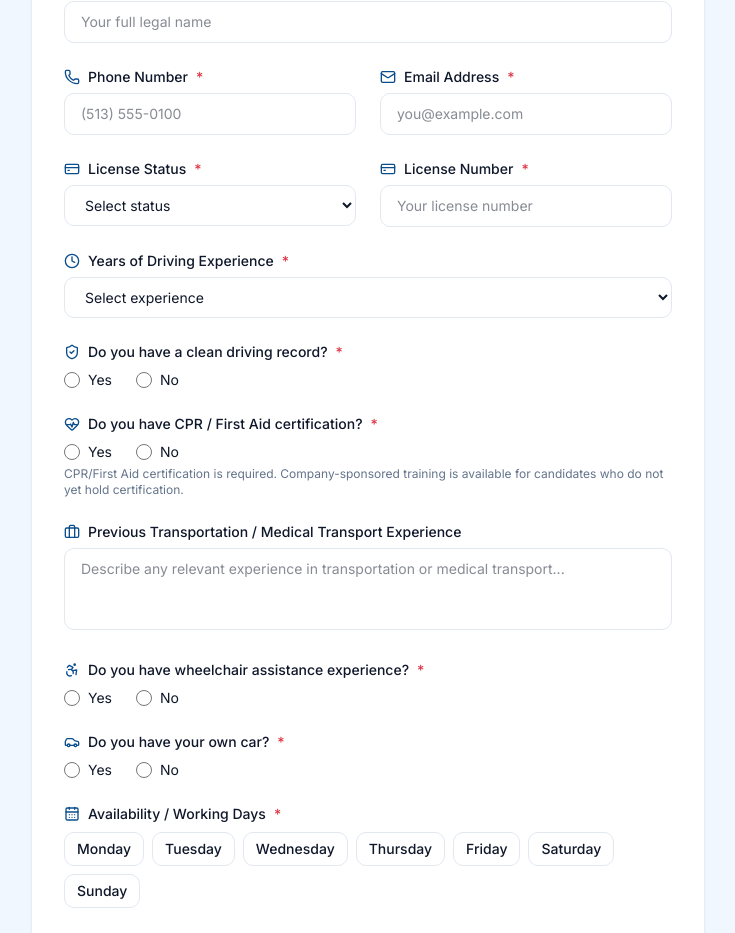
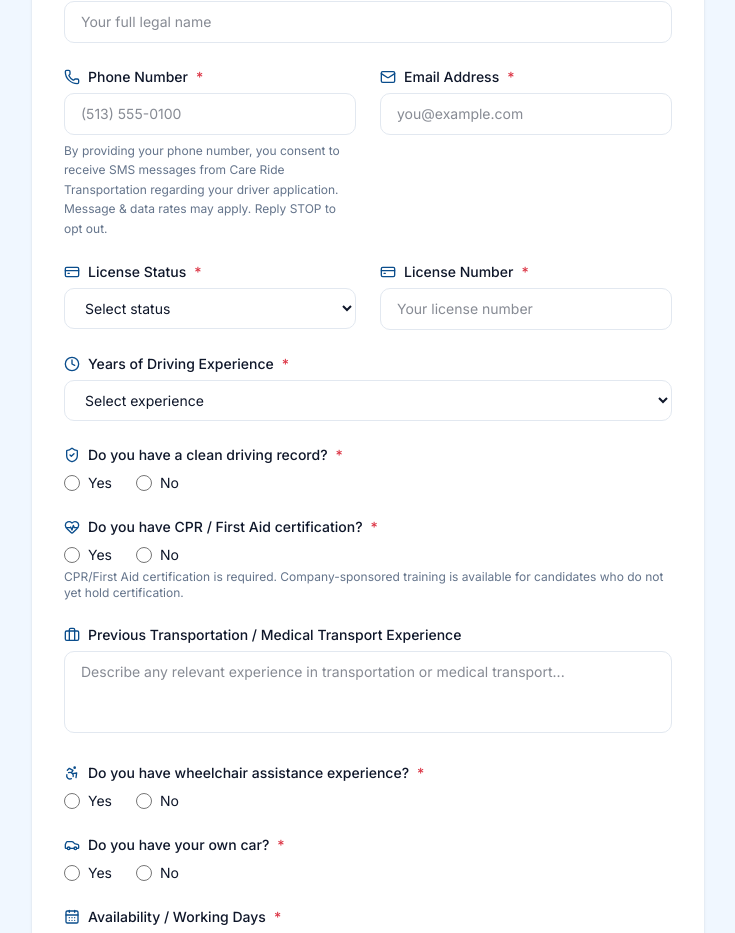
Before and after one commit to Ziya911/crtohio, a Next.js app: page /become-a-driver in a window 1280 px wide. Shown: the part 3569-4502 px from the top of the page, without its empty margins (272-1007 px from the left). Built offline with nearby package versions, Linux system fonts and the light colour scheme; no server answers.

Commit message:
Fix: add consent message for SMS notifications in forms

```diff
--- a/components/booking/steps/StepPassengerInfo.tsx
+++ b/components/booking/steps/StepPassengerInfo.tsx
@@ -117,6 +117,9 @@ export function StepPassengerInfo({ registerValidate, prefill }: Props) {
               {errors.passengerPhone}
             </p>
           )}
+          <p className="mt-1.5 text-xs text-muted-foreground leading-relaxed">
+            By providing your phone number, you consent to receive SMS messages from Care Ride Transportation regarding your ride requests. Message &amp; data rates may apply. Reply STOP to opt out.
+          </p>
         </div>
 
         <div>
--- a/components/marketing/ContactForm.tsx
+++ b/components/marketing/ContactForm.tsx
@@ -137,6 +137,9 @@ export function ContactForm() {
             placeholder="(555) 123-4567"
             className="w-full px-4 py-3 bg-white border border-border rounded-xl text-foreground placeholder:text-muted-foreground/60 focus:outline-none focus:ring-2 focus:ring-primary/20 focus:border-primary transition-colors"
           />
+          <p className="mt-1.5 text-xs text-muted-foreground leading-relaxed">
+            By providing your phone number, you consent to receive SMS messages from Care Ride Transportation regarding your inquiry. Message &amp; data rates may apply. Reply STOP to opt out.
+          </p>
         </div>
       </div>
 
--- a/components/marketing/DriverApplicationForm.tsx
+++ b/components/marketing/DriverApplicationForm.tsx
@@ -163,6 +163,9 @@ export function DriverApplicationForm() {
             className={`w-full px-4 py-2.5 border rounded-lg text-sm text-foreground bg-white focus:outline-none focus:ring-2 focus:ring-primary focus:border-transparent transition-colors ${fieldErrors.phone ? 'border-emergency' : 'border-border'}`}
           />
           {fieldErrors.phone && <p className="text-xs text-emergency mt-1">{fieldErrors.phone}</p>}
+          <p className="mt-1.5 text-xs text-muted-foreground leading-relaxed">
+            By providing your phone number, you consent to receive SMS messages from Care Ride Transportation regarding your driver application. Message &amp; data rates may apply. Reply STOP to opt out.
+          </p>
         </div>
         <div data-has-error={!!fieldErrors.email}>
           <label htmlFor="email" className="flex items-center gap-2 text-sm font-medium text-foreground mb-1.5">
```
